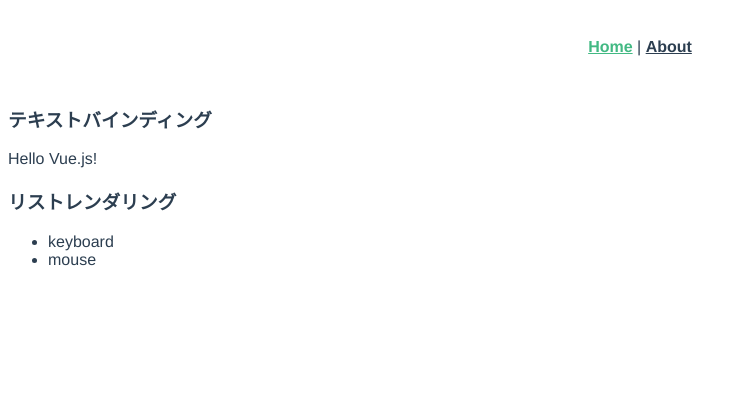
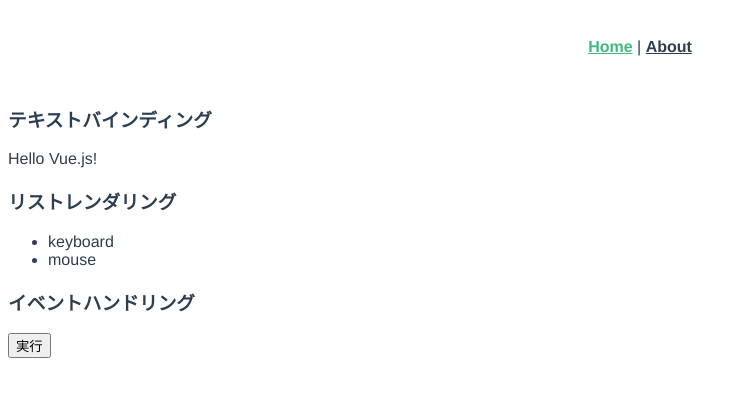
Before and after one commit to kenshiroikeda/hol-vue-ts-basic, a Vue app in the folder vue-lab/: page / in a window 1280 px wide. Shown: the top 396 px of the page, without its empty margins (0-747 px from the left). Built offline with nearby package versions, Linux system fonts and the light colour scheme.

Commit message:
Exercise 3

```diff
--- a/vue-lab/src/views/Home.vue
+++ b/vue-lab/src/views/Home.vue
@@ -8,6 +8,8 @@
         {{item.name}}
       </li>
     </ul>
+    <h3>イベントハンドリング</h3>
+    <button v-on:click="onClick">実行</button>
   </div>
 </template>
 
@@ -33,7 +35,12 @@ export default Vue.extend({
           name: "mouse"
         }
       ] as Item[]
-    };
+    }
+  },
+  methods: {
+    onClick(): void{
+      alert(this.msg);
+    }
   }
 });
 </script>
```
